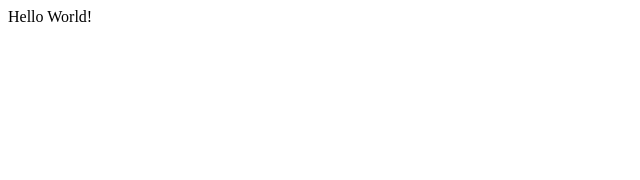
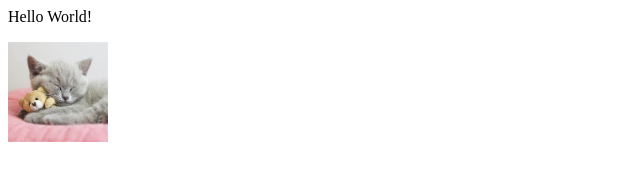
Before and after one commit to shenmedongdong/git-tutorial, a plain HTML site: page index.html in a window 1280 px wide. Shown: the whole page, without its empty margins (0-640 px from the left). Drawn offline with Linux system fonts and the light colour scheme.

Commit message:
增加圖片index.html

```diff
--- a/index.html
+++ b/index.html
@@ -1 +1,2 @@
 <p>Hello World!</p>
+<img src="cat.jpeg" height = 100>
```
Also changed, not shown: cat.jpeg (added).
